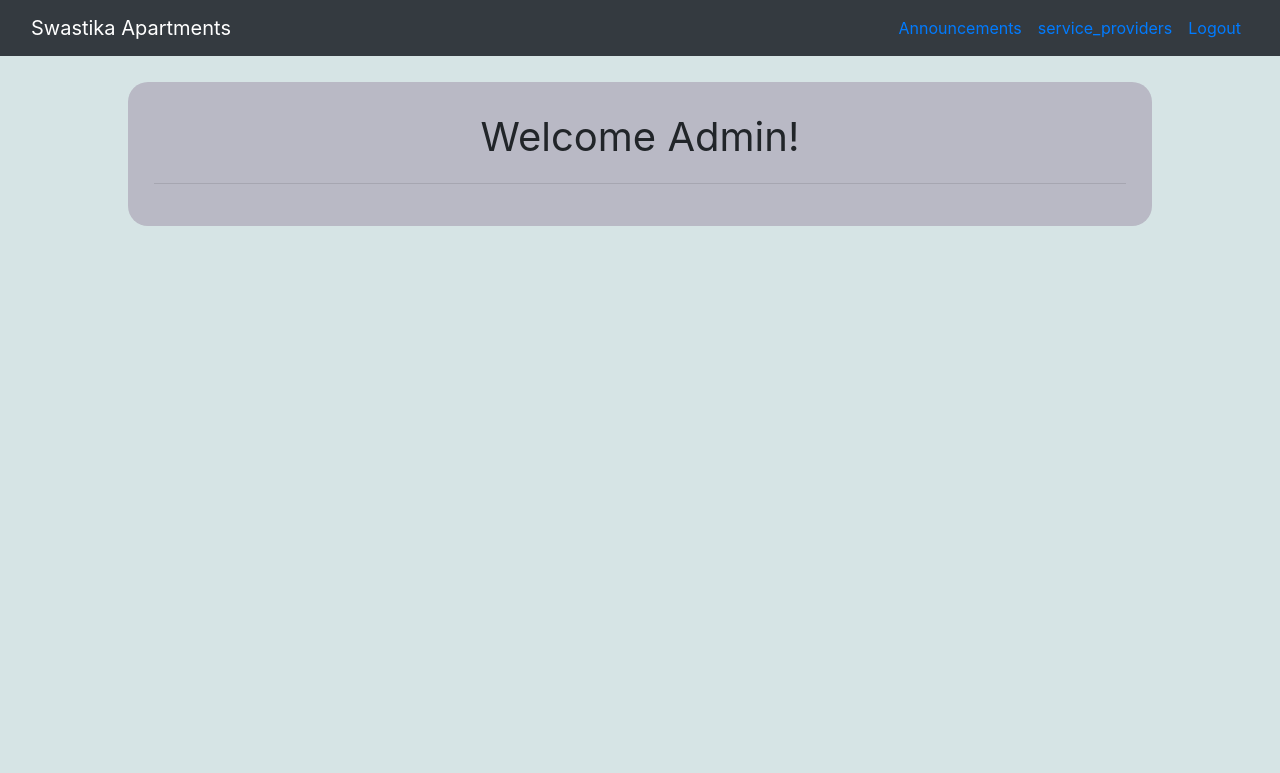
After one commit to ElectroFreak005/sdefinal, a Flask app: page /admin in a window 1280 px wide. The commit adds this page. Shown: the top 773 px of the page. Run offline with Flask 2, Linux system fonts and the light colour scheme; a user stored in the database is signed in.

Commit message:
initial commit for admin pages

```diff
--- a/website/auth.py
+++ b/website/auth.py
@@ -22,7 +22,8 @@ def login():
         user=User.query.filter_by(email=email).first()
         if email == "admin@gmail.com":
             if check_password_hash(user.password,password):
-                return redirect("/admin")
+                login_user(user,remember=True)
+                return redirect(url_for("auth.admin"))
         if user:
             if check_password_hash(user.password,password):
                 login_user(user,remember=True)
@@ -148,3 +149,9 @@ def signup():
 
 
     return render_template("signup.html",user=current_user)
+
+@auth.route("/admin")
+@login_required
+def admin():
+    # services = Service.query.filter().all()
+    return render_template("admin.html")
--- /dev/null
+++ b/website/templates/admin.html
@@ -0,0 +1,37 @@
+<html lang="en">
+<head>
+    <meta charset="UTF-8">
+    <meta http-equiv="X-UA-Compatible" content="IE=edge">
+    <meta name="viewport" content="width=device-width, initial-scale=1.0">
+    <link rel="stylesheet" href="https://cdn.jsdelivr.net/npm/bootstrap@4.0.0/dist/css/bootstrap.min.css" integrity="sha384-Gn5384xqQ1aoWXA+058RXPxPg6fy4IWvTNh0E263XmFcJlSAwiGgFAW/dAiS6JXm" crossorigin="anonymous">
+    <link rel="stylesheet" href="{{url_for('static',filename='style_tenet.css')}}">
+    <title>Portal</title>
+</head>
+<body >
+    <nav class="navbar navbar-expand-sm bg-dark">
+
+        <div class="container-fluid">
+          <!-- Links -->
+          <li class="navbar-brand" style="color: white;">Swastika Apartments</li>
+          <ul class="navbar-nav ml-auto">
+            <li class="nav-item">
+              <a class="nav-link" href="/announce">Announcements</a>
+            </li>
+            <li class="nav-item">
+              <a class="nav-link" href="/service">service_providers</a>
+            </li>
+            <li class="nav-item">
+              <a class="nav-link" href="/logout">Logout</a>
+            </li>
+            <li class="nav-item">
+              <!-- <a class="nav-link" href="#">Link 3</a> -->
+            </li>
+          </ul>
+        </div>
+      </nav>
+      <div style=" margin:2vw auto 2vw auto; background-color: rgb(185, 185, 197); padding: 2vw 2vw 2vw 2vw; width: fit-content; height: auto; width: 80%; border-radius: 20px;">
+        <div class="text-center text-justify" >
+            <div style="font-size:2.5rem; ;">Welcome Admin!</div>
+        <hr>
+        </div>
+      </div>
```
Also changed, not shown: website/templates/tenent.html (+19 -15 lines).
